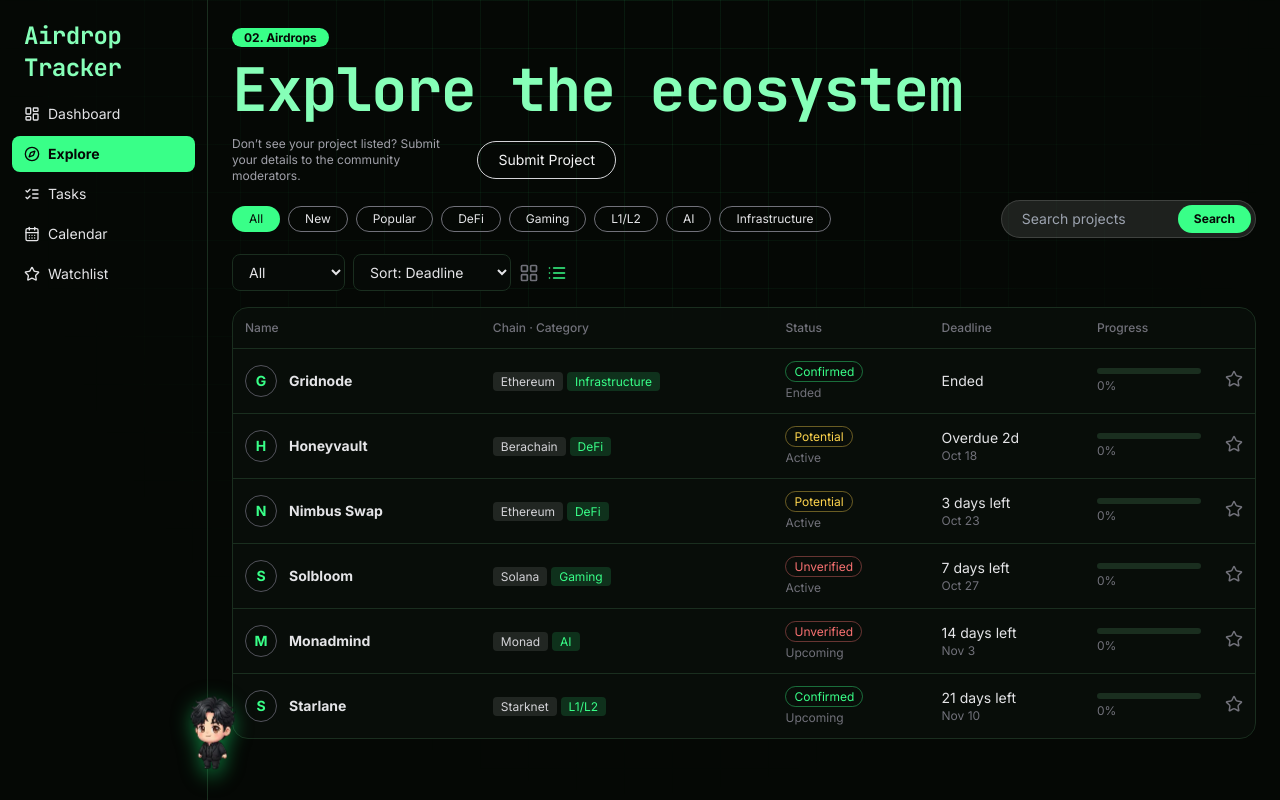
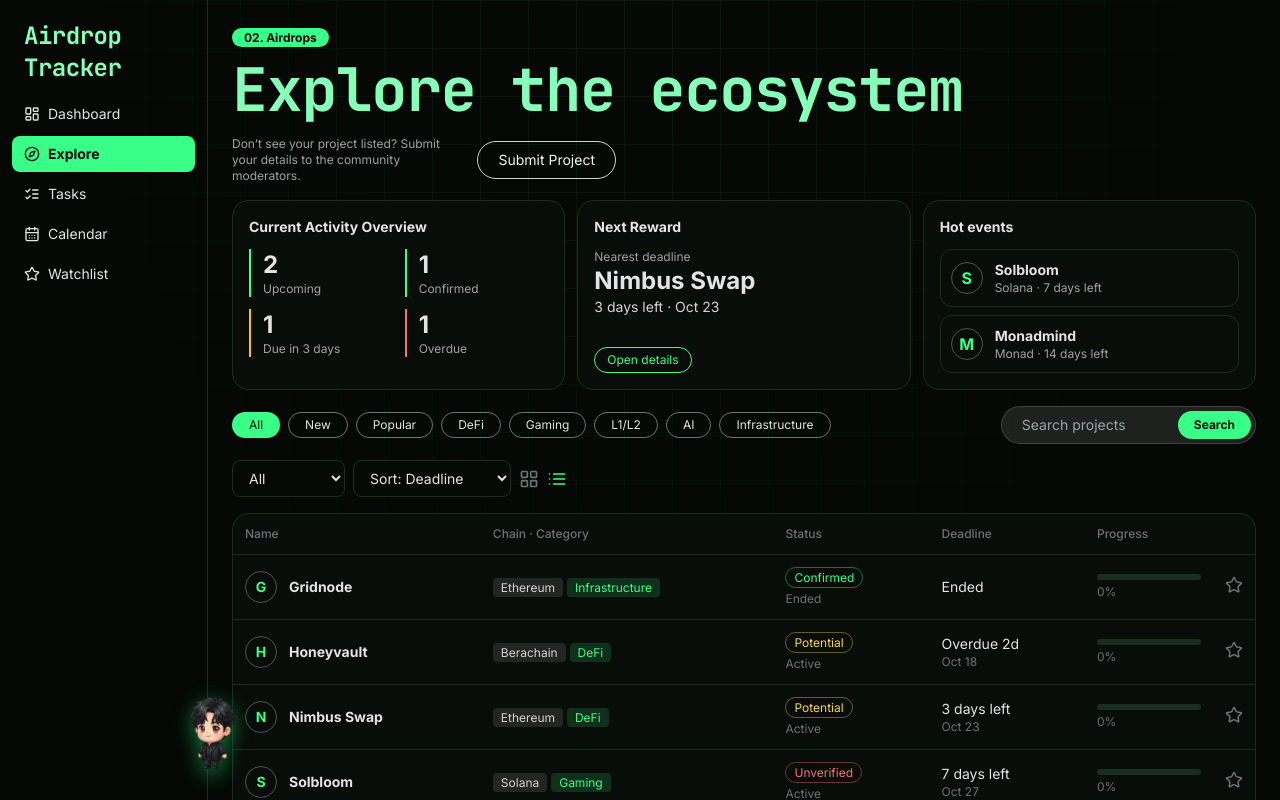
Before and after one commit to ahmad-choirudin/airdrop-tracker, a React (Vite) app: page / in a window 1280 px wide. Both pictures are taken after a click on the button "Explore". Shown: the top 800 px of the page. Built offline with nearby package versions, Linux system fonts and the light colour scheme.

Commit message:
green theme + card

```diff
--- a/src/App.jsx
+++ b/src/App.jsx
@@ -1,6 +1,6 @@
 import {useState,useEffect} from 'react'
 import {LayoutDashboard,Compass,ListChecks,CalendarDays,Star,Search,LayoutGrid,List,X,Plus,ShieldAlert,ExternalLink,Bell} from 'lucide-react'
-import data from './data.json'
+import raw from './data.json'
 import mascot from './mascot.webp'
 
 const DAY=864e5,DEF=['Connect wallet','Complete testnet transactions','Bridge assets','Complete quests','Submit feedback']
@@ -10,6 +10,8 @@ const fmt=d=>d.toLocaleDateString('en-US',{day:'numeric',month:'short'})
 const same=(a,b)=>a.toDateString()===b.toDateString()
 const tone={Confirmed:'text-accent border-accent/40',Potential:'text-amber-300 border-amber-300/40',Unverified:'text-red-400 border-red-400/40'}
 const PR={High:0,Medium:1,Low:2}
+const days=d=>Math.round((new Date(d+'T00:00:00')-t0())/DAY)
+const data=raw.map(p=>{const dl=days(p.deadline);return{...p,dl,ad:days(p.added),v:-days(p.verified),s:dl<-7?'Ended':p.s}})
 const ST=[['Active','bg-accent'],['Upcoming','bg-amber-400'],['Ended','bg-zinc-500']]
 const PC={High:'text-red-400',Medium:'text-amber-400',Low:'text-zinc-400'}
 const NAV=[['dash','Dashboard',LayoutDashboard],['explore','Explore',Compass],['tasks','Tasks',ListChecks],['cal','Calendar',CalendarDays],['watch','Watchlist',Star]]
@@ -144,6 +146,30 @@ export default function App(){
           <div className="flex items-center gap-4 max-w-sm text-xs text-zinc-400"><span>Don’t see your project listed? Submit your details to the community moderators.</span><button onClick={()=>setSub(true)} className="rounded-full border border-zinc-300 text-zinc-100 px-5 py-2 text-sm whitespace-nowrap">Submit Project</button></div>
         </div>
         {sub&&<p className="text-sm text-amber-300">Project submissions are not open yet.</p>}
+        {(()=>{
+          const act=live.filter(x=>x.dl>=0),nxt=act[0]
+          const hot=[...act.filter(x=>x.ad>-7),...act.filter(x=>x.ad<=-7)].filter(x=>!nxt||x.id!==nxt.id).slice(0,2)
+          const stat=[['Upcoming',data.filter(x=>x.s==='Upcoming').length,'border-accent'],['Confirmed',data.filter(x=>x.i==='Confirmed'&&x.s!=='Ended').length,'border-accent'],['Due in 3 days',act.filter(x=>x.dl<=3).length,'border-amber-400'],['Overdue',live.filter(x=>x.dl<0).length,'border-red-400']]
+          return(
+          <div className="grid md:grid-cols-3 gap-3 stagger">
+            <section className="rounded-2xl border border-line bg-panel p-4">
+              <h2 className="text-sm font-bold mb-3">Current Activity Overview</h2>
+              <div className="grid grid-cols-2 gap-3">{stat.map(([l,n,c])=><div key={l} className={`border-l-2 ${c} pl-3`}><div className="text-2xl font-bold">{n}</div><div className="text-xs text-zinc-400">{l}</div></div>)}</div>
+            </section>
+            <section className="rounded-2xl border border-line bg-panel p-4 flex flex-col">
+              <h2 className="text-sm font-bold mb-3">Next Reward</h2>
+              {nxt?<>
+                <div className="flex-1"><div className="text-xs text-zinc-400">Nearest deadline</div><div className="text-2xl font-bold">{nxt.n}</div><div className="text-sm text-zinc-300">{dlText(nxt)} · {fmt(at(nxt.dl))}</div></div>
+                <button onClick={()=>setOpen(nxt.id)} className="mt-3 self-start text-xs rounded-full border border-accent text-accent px-3 py-1">Open details</button>
+              </>:<p className="text-sm text-zinc-500">No upcoming deadlines.</p>}
+            </section>
+            <section className="rounded-2xl border border-line bg-panel p-4">
+              <h2 className="text-sm font-bold mb-3">Hot events</h2>
+              <div className="space-y-2">{hot.map(h=><button key={h.id} onClick={()=>setOpen(h.id)} className="w-full text-left rounded-xl border border-line p-2.5 flex items-center gap-3 hover:bg-white/5"><span className="w-8 h-8 rounded-full border border-zinc-600 grid place-items-center font-bold text-accent shrink-0">{h.n[0]}</span><span className="min-w-0"><span className="block text-sm font-bold truncate">{h.n}</span><span className="block text-xs text-zinc-400 truncate">{h.c} · {dlText(h)}</span></span></button>)}
+                {!hot.length&&<p className="text-sm text-zinc-500">Nothing hot right now.</p>}</div>
+            </section>
+          </div>)
+        })()}
         <div className="flex flex-wrap gap-2 items-center">
           {['All','New','Popular',...cats.slice(1)].map(c=><button key={c} onClick={()=>setCat(c)} className={`rounded-full border px-4 py-1 text-xs ${cat===c?'bg-accent text-ink border-transparent':'border-zinc-500'}`}>{c}</button>)}
           <div className="ml-auto flex items-center rounded-full bg-white/10 border border-white/15 pl-4 pr-1 py-1"><input className="!bg-transparent !border-0 !text-white text-sm w-40 !p-1" placeholder="Search projects" value={q} onChange={e=>setQ(e.target.value)}/><span className="rounded-full bg-accent text-ink font-bold text-xs px-4 py-1.5">Search</span></div>
--- a/src/data.json
+++ b/src/data.json
@@ -1,8 +1,8 @@
 [
-{"id":1,"n":"Nimbus Swap","c":"Ethereum","k":"DeFi","s":"Active","i":"Potential","dl":3,"ad":-12,"v":2,"w":"https://example.com/nimbus","x":"https://x.com/example","r":"No token announced yet. On-chain activity may count, but this is still speculative."},
-{"id":2,"n":"Solbloom","c":"Solana","k":"Gaming","s":"Active","i":"Unverified","dl":7,"ad":-5,"v":9,"w":"https://example.com/solbloom","x":"https://x.com/example","r":"Community claims only. No official source yet.","f":"Many fake accounts imitate this project. Never click links from DMs."},
-{"id":3,"n":"Starlane","c":"Starknet","k":"L1/L2","s":"Upcoming","i":"Confirmed","dl":21,"ad":-2,"v":1,"w":"https://example.com/starlane","x":"https://x.com/example","r":"The team announced an official points program. Reward size is not announced."},
-{"id":4,"n":"Honeyvault","c":"Berachain","k":"DeFi","s":"Active","i":"Potential","dl":-2,"ad":-30,"v":14,"w":"https://example.com/honeyvault","x":"https://x.com/example","r":"Speculative. The campaign deadline has passed."},
-{"id":5,"n":"Monadmind","c":"Monad","k":"AI","s":"Upcoming","i":"Unverified","dl":14,"ad":-1,"v":6,"w":"https://example.com/monadmind","x":"https://x.com/example","r":"No airdrop confirmation yet.","f":"A fake site once asked for wallet connections. Check the official domain first."},
-{"id":6,"n":"Gridnode","c":"Ethereum","k":"Infrastructure","s":"Ended","i":"Confirmed","dl":-20,"ad":-60,"v":25,"w":"https://example.com/gridnode","x":"https://x.com/example","r":"Claiming has closed."}
+{"id": 1, "n": "Nimbus Swap", "c": "Ethereum", "k": "DeFi", "s": "Active", "i": "Potential", "deadline": "2026-10-23", "added": "2026-10-08", "verified": "2026-10-18", "w": "https://example.com/nimbus", "x": "https://x.com/example", "r": "No token announced yet. On-chain activity may count, but this is still speculative."},
+{"id": 2, "n": "Solbloom", "c": "Solana", "k": "Gaming", "s": "Active", "i": "Unverified", "deadline": "2026-10-27", "added": "2026-10-15", "verified": "2026-10-11", "w": "https://example.com/solbloom", "x": "https://x.com/example", "r": "Community claims only. No official source yet.", "f": "Many fake accounts imitate this project. Never click links from DMs."},
+{"id": 3, "n": "Starlane", "c": "Starknet", "k": "L1/L2", "s": "Upcoming", "i": "Confirmed", "deadline": "2026-11-10", "added": "2026-10-18", "verified": "2026-10-19", "w": "https://example.com/starlane", "x": "https://x.com/example", "r": "The team announced an official points program. Reward size is not announced."},
+{"id": 4, "n": "Honeyvault", "c": "Berachain", "k": "DeFi", "s": "Active", "i": "Potential", "deadline": "2026-10-18", "added": "2026-09-20", "verified": "2026-10-06", "w": "https://example.com/honeyvault", "x": "https://x.com/example", "r": "Speculative. The campaign deadline has passed."},
+{"id": 5, "n": "Monadmind", "c": "Monad", "k": "AI", "s": "Upcoming", "i": "Unverified", "deadline": "2026-11-03", "added": "2026-10-19", "verified": "2026-10-14", "w": "https://example.com/monadmind", "x": "https://x.com/example", "r": "No airdrop confirmation yet.", "f": "A fake site once asked for wallet connections. Check the official domain first."},
+{"id": 6, "n": "Gridnode", "c": "Ethereum", "k": "Infrastructure", "s": "Ended", "i": "Confirmed", "deadline": "2026-09-30", "added": "2026-08-21", "verified": "2026-09-25", "w": "https://example.com/gridnode", "x": "https://x.com/example", "r": "Claiming has closed."}
 ]
```
